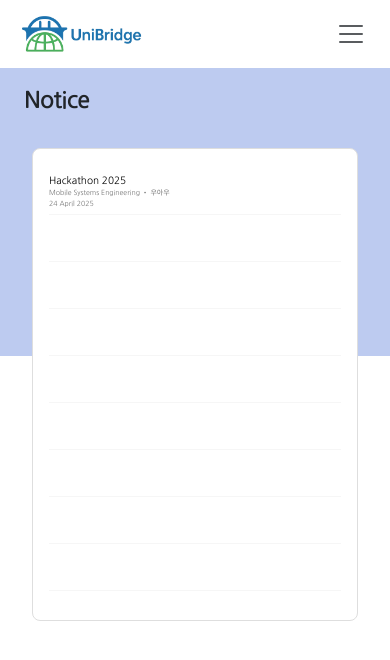
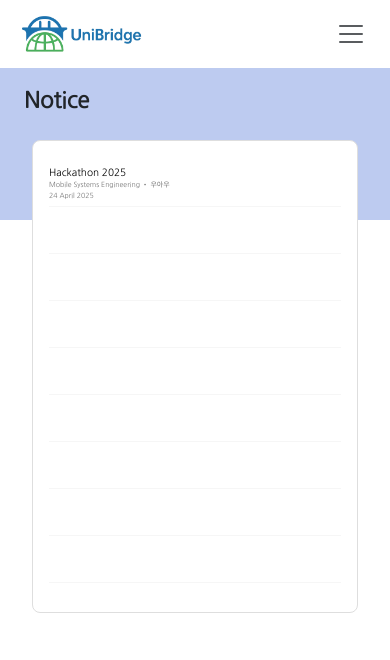
Before and after one commit to userVallen/UniBridge, a React (Create React App) app: page /notice in a window 390 px wide. Shown: the top 660 px of the page. Built offline with nearby package versions, Linux system fonts and the light colour scheme.

Commit message:
Adjust title card responsiveness

```diff
--- a/src/components/BulletinBoard.module.css
+++ b/src/components/BulletinBoard.module.css
@@ -17,7 +17,7 @@
 /* ------- Responsive Styles ------- */
 @media (max-width: 1200px) {
   .boardContainer {
-    bottom: 10rem;
+    bottom: 8rem;
     margin-left: 4rem;
     margin-right: 4rem;
   }
@@ -25,7 +25,7 @@
 
 @media (max-width: 992px) {
   .boardContainer {
-    bottom: 11rem;
+    bottom: 7.5rem;
     margin-left: 3rem;
     margin-right: 3rem;
   }
@@ -33,7 +33,7 @@
 
 @media (max-width: 768px) {
   .boardContainer {
-    bottom: 12rem;
+    bottom: 5.5rem;
     margin-left: 2rem;
     margin-right: 2rem;
   }
@@ -41,7 +41,7 @@
 
 @media (max-width: 576px) {
   .boardContainer {
-    bottom: 13rem;
+    bottom: 5rem;
   }
 
   .titleRow {
--- a/src/components/TitleCard.module.css
+++ b/src/components/TitleCard.module.css
@@ -15,6 +15,7 @@
   .titleCard {
     font-size: 36px;
     padding: 2rem 2.5rem;
+    height: 16rem;
   }
 }
 
@@ -22,6 +23,7 @@
   .titleCard {
     font-size: 32px;
     padding: 1.5rem 2rem;
+    height: 14rem;
   }
 }
 
@@ -29,11 +31,13 @@
   .titleCard {
     font-size: 28px;
     padding: 1rem 1.5rem;
+    height: 11rem;
   }
 }
 
 @media (max-width: 576px) {
   .titleCard {
     font-size: 22px;
+    height: 9.5rem;
   }
 }
```
